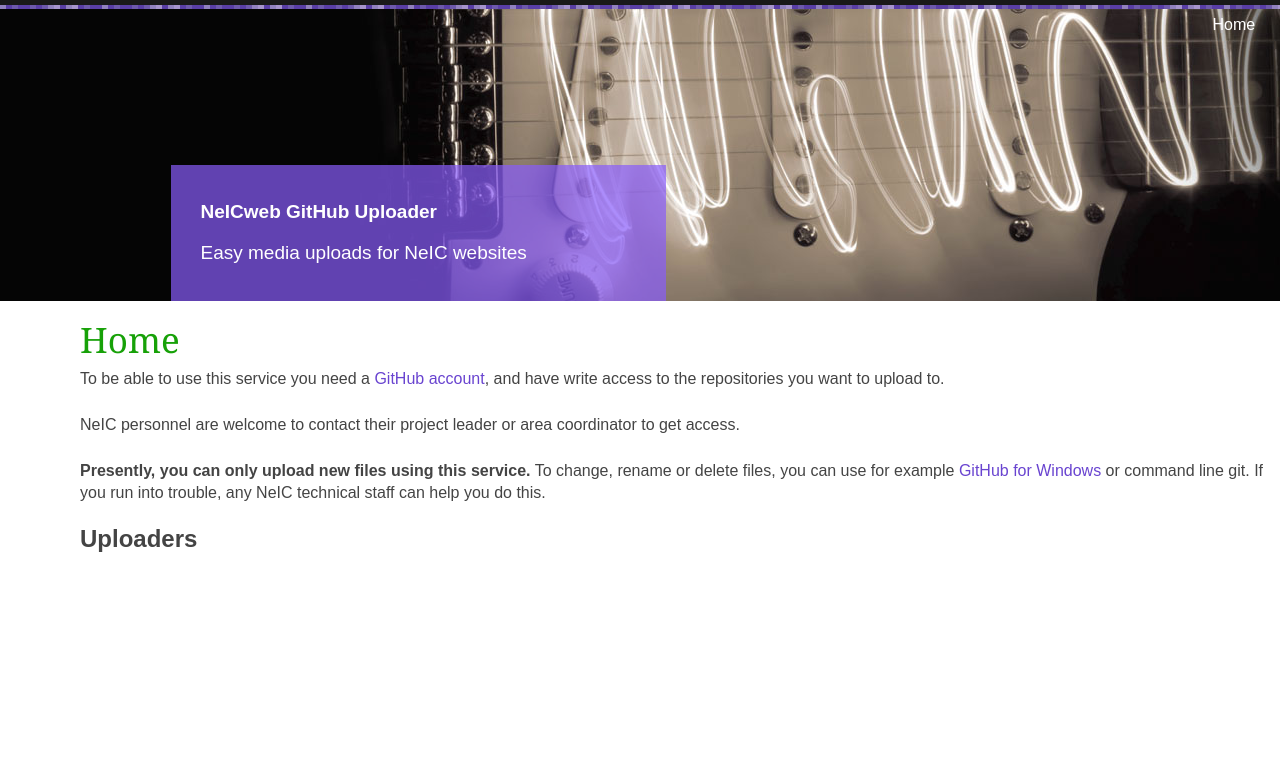
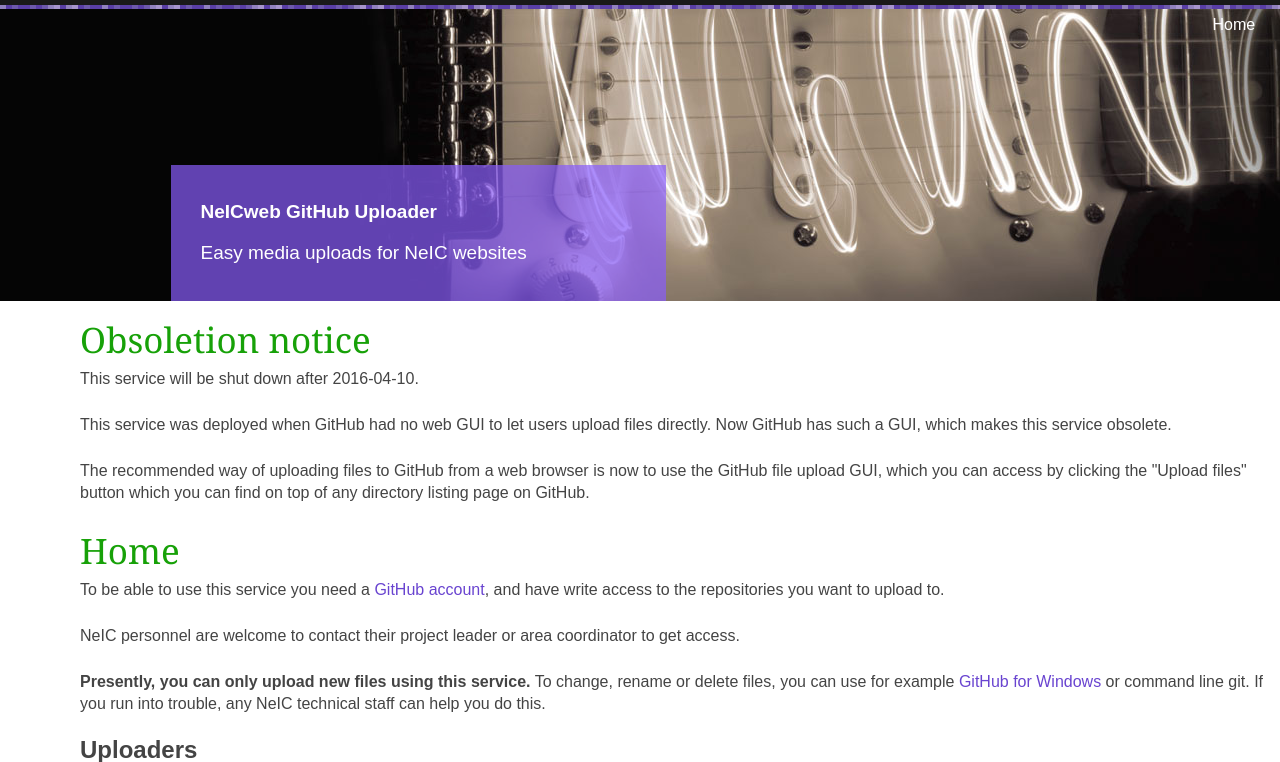
Before and after one commit to neicnordic/github_uploader, a Django app: template github_uploader/templates/github_uploader/top.html in a window 1280 px wide. Shown: the top 762 px of the page. Run offline with Django 3.2, Linux system fonts and the light colour scheme; the template is opened without the code that fills it, so the values that code supplies are empty; some libraries are stand-ins or nearby versions.

Commit message:
Obsoletion notice

```diff
--- a/github_uploader/templates/github_uploader/top.html
+++ b/github_uploader/templates/github_uploader/top.html
@@ -3,6 +3,15 @@
 {% block fulltitle %}NeICweb GitHub Uploader {% endblock %}
 
 {% block content %}
+<h1>Obsoletion notice</h1>
+<p>This service will be shut down after 2016-04-10.
+
+<p>This service was deployed when GitHub had no web GUI to let users upload files directly. Now GitHub has such a GUI, which makes this
+service obsolete.
+
+<p>The recommended way of uploading files to GitHub from a web browser is now to use the GitHub file upload GUI, which you can access
+by clicking the "Upload files" button which you can find on top of any directory listing page on GitHub.
+
 <h1>Home</h1>
 <p>To be able to use this service you need a <a href="https://github.com/">GitHub account</a>, and have
 write access to the repositories you want to upload to.
```
